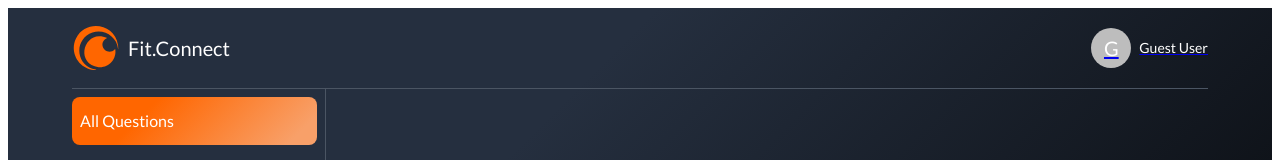
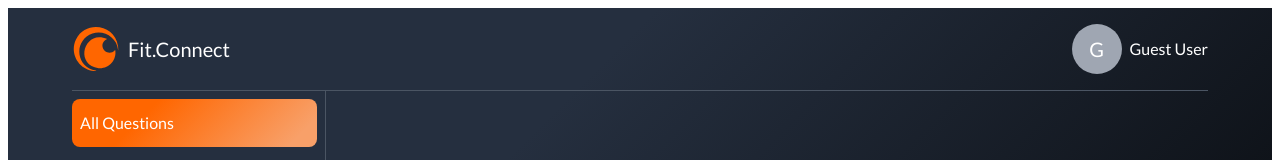
Before and after one commit to aybehl/Discussion-Forum-Frontend, a React (Vite) app: page /questions in a window 1280 px wide. Shown: the top 160 px of the page. Built offline with nearby package versions, Linux system fonts and the light colour scheme; no server answers.

Commit message:
Fixed issue with showing user profile pic and username in the header after signup/login or guest access

```diff
--- a/src/components/Header.jsx
+++ b/src/components/Header.jsx
@@ -25,8 +25,8 @@ const Header = ({ variant = "default" }) => {
 
   const avatarContent = isGuest
     ? { children: "G" }
-    : user.profilePicture
-    ? { src: user.profilePicture }
+    : user.profilePic
+    ? { src: user.profilePic }
     : { children: user.userName?.charAt(0).toUpperCase() };
 
   console.log("isGuest - ", isGuest);
@@ -67,30 +67,8 @@ const Header = ({ variant = "default" }) => {
           }}
         >
           <Link
-            href={isGuest ? "#" : "/profile"}
-            underline="none"
-            sx={{
-              color: "common.white", // Inherit color from parent, so it doesn’t look like a link
-              cursor: "pointer",
-              textDecoration: "none", // Ensures no underline or link styling
-              "&:hover": {
-                color: "primary.main",
-                textDecoration: "none", // Remove underline on hover
-              },
-              "&:active": {
-                color: "inherit", // Prevent color change on click
-                textDecoration: "none",
-              },
-              "&:focus": {
-                color: "inherit", // Prevent color change on focus
-                outline: "none", // Remove focus outline if any
-                textDecoration: "none",
-              },
-              "&:visited": {
-                color: "inherit", // Prevent color change on visited
-                textDecoration: "none",
-              },
-            }}
+            to={isGuest ? "#" : "/profile"}
+            style={{ textDecoration: "none" }}
           >
             <Box
               sx={{
@@ -99,15 +77,28 @@ const Header = ({ variant = "default" }) => {
                 gap: "0.5rem",
               }}
             >
-              <Avatar {...avatarContent} alt="User Avatar" />
+              <Avatar
+                {...avatarContent}
+                alt="User Avatar"
+                sx={{
+                  width: 50,
+                  height: 50,
+                  backgroundColor: isGuest
+                    ? "gray.main" // Background color for guest
+                    : !user.profilePic
+                    ? "primary.main" // Background color if profile picture doesn't exist
+                    : "transparent", // No background color for existing profile picture
+                  color: isGuest || !user.profilePic ? "common.white" : "inherit", // Text color for guest or no profile picture
+                }}
+              />
               <Typography
-                variant="body2"
+                variant="body1"
                 sx={{
                   color: "common.white",
                   textDecoration: "none",
                 }}
               >
-                {isGuest ? "Guest User" : user.userName}
+                {isGuest ? "Guest User" : `@${user.userName}`}
               </Typography>
             </Box>
           </Link>
--- a/src/contexts/UserProvider.jsx
+++ b/src/contexts/UserProvider.jsx
@@ -33,16 +33,27 @@ export const UserProvider = ({ children }) => {
     fetchUserProfile();
   }, [isAuthenticated]); // Refetch user profile if authentication state changes
 
-  const login = (token) => {
+  const login = async (token) => {
     sessionStorage.setItem("jwtToken", token);
     setIsAuthenticated(true);
+    setLoading(true); // Trigger loading until user profile is fetched
+    try {
+      const userId = sessionStorage.getItem("userId");
+      const response = await getUserProfile(userId);
+      setUser(response.data);
+    } catch (error) {
+      console.error("Error during login profile fetch:", error);
+      logout(); // Handle error by clearing session
+    } finally {
+      setLoading(false);
+    }
   };
 
   const logout = () => {
-    sessionStorage.removeItem("jwtToken");
-    sessionStorage.removeItem("userId");
+    sessionStorage.clear();
     setUser(null);
     setIsAuthenticated(false);
+    setLoading(false);
   };
 
   return (
--- a/src/pages/ProfileSetupPage/ProfileSetupPage.jsx
+++ b/src/pages/ProfileSetupPage/ProfileSetupPage.jsx
@@ -38,7 +38,7 @@ const ProfileSetupPage = () => {
       const response = await editUserProfile(userId, profileData);
 
       if (response.status === "SUCCESS" && response.statusCode === 200) {
-        login(sessionStorage.getItem("jwtToken"));
+        await login(sessionStorage.getItem("jwtToken"));
         navigate("/questions");
       } else if (response.status === "ERROR") {
         setErrorMessage(response.message);
```
